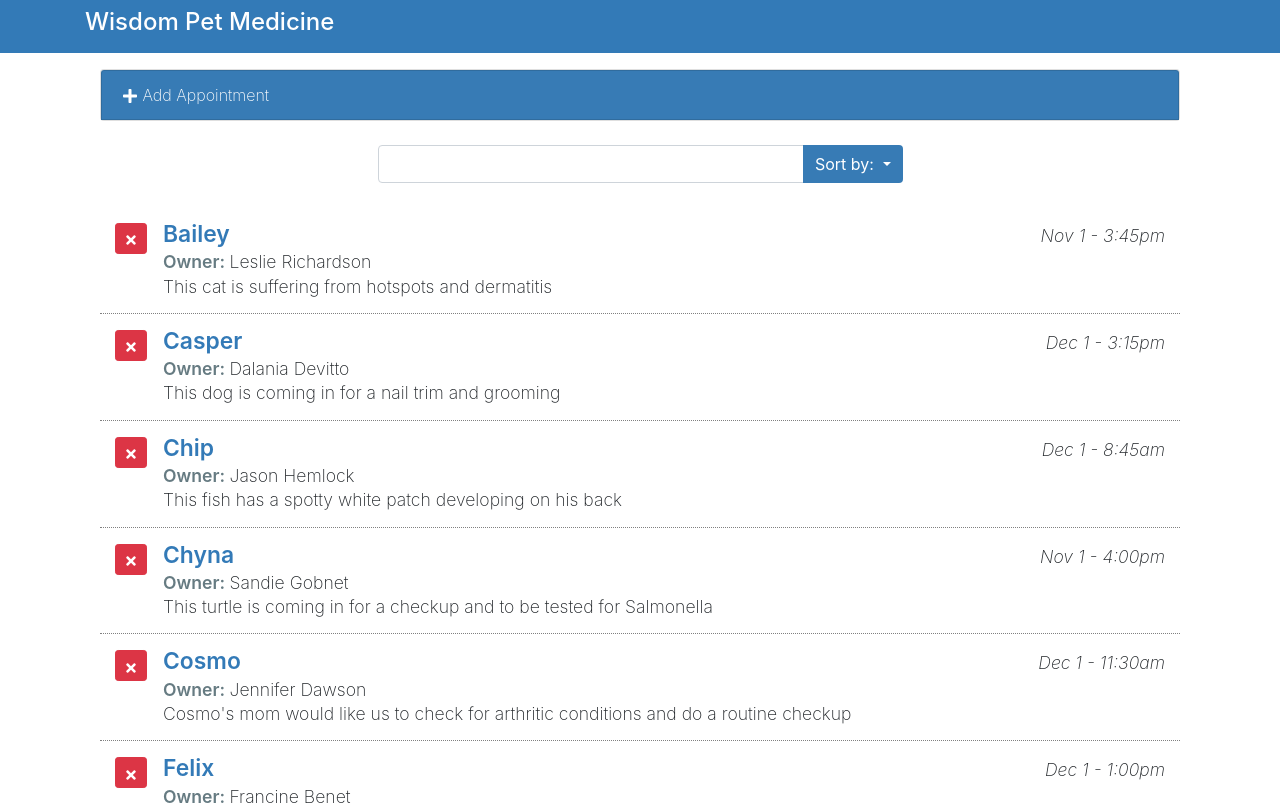
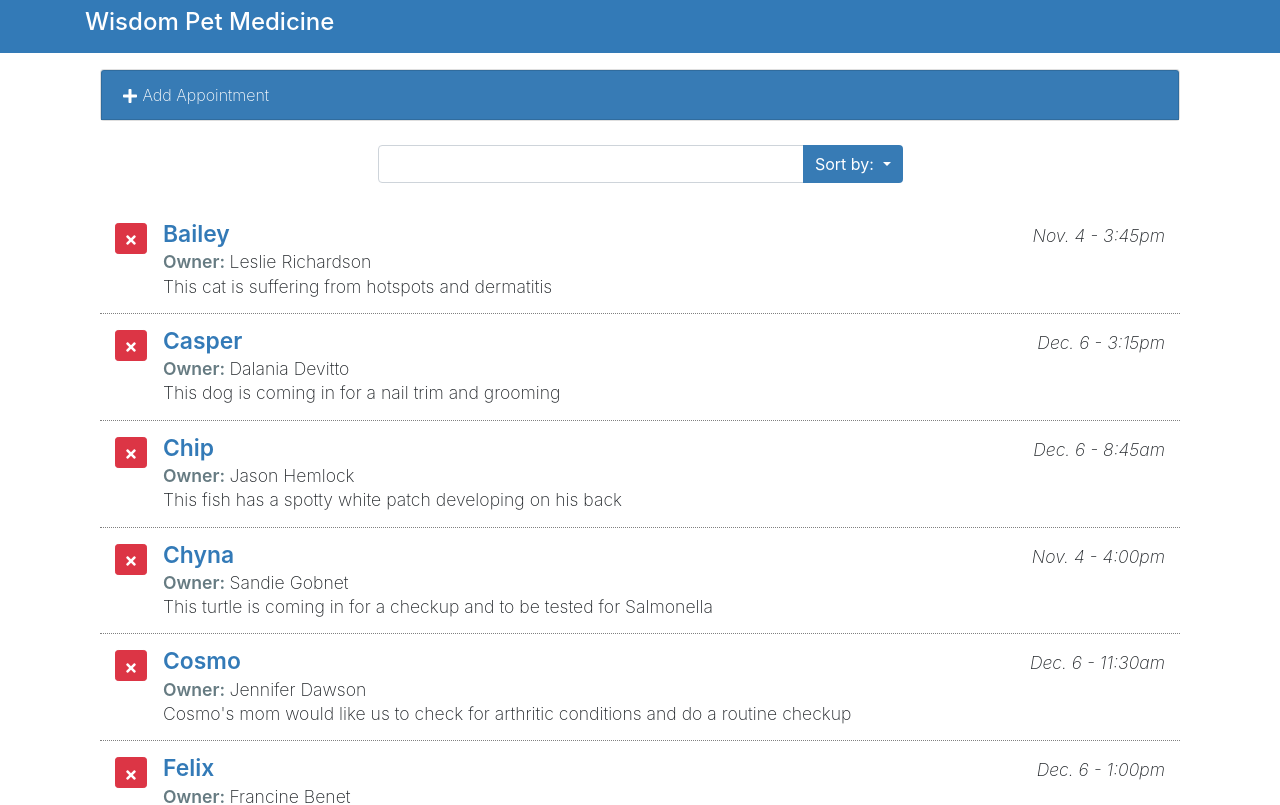
Before and after one commit to clayjuneau/React-Scheduler, a React (Create React App) app in the folder reactinterface/: page / in a window 1280 px wide. Shown: the top 805 px of the page. Built offline with nearby package versions, Linux system fonts and the light colour scheme.

Commit message:
Changed date format

```diff
--- a/reactinterface/src/components/ListAppointments.js
+++ b/reactinterface/src/components/ListAppointments.js
@@ -19,7 +19,7 @@ function ListAppointments({appointments, deleteAppointment}){
                 <div className="pet-head d-flex">
                     <span className="pet-name">{item.petName}</span>
                     <span className="apt-date ml-auto">
-                        <Moment date={item.aptDate} parse="YYYY-MM-dd hh:mm" format="MMM D - h:mma"/>
+                        <Moment date={item.aptDate} parse="YYYY-MM-dd hh:mm" format="MMM. d - h:mma"/>
                     </span>
                 </div>
 
```
Also changed, not shown: 1 other file (tests, documents, lock files or other folders).
